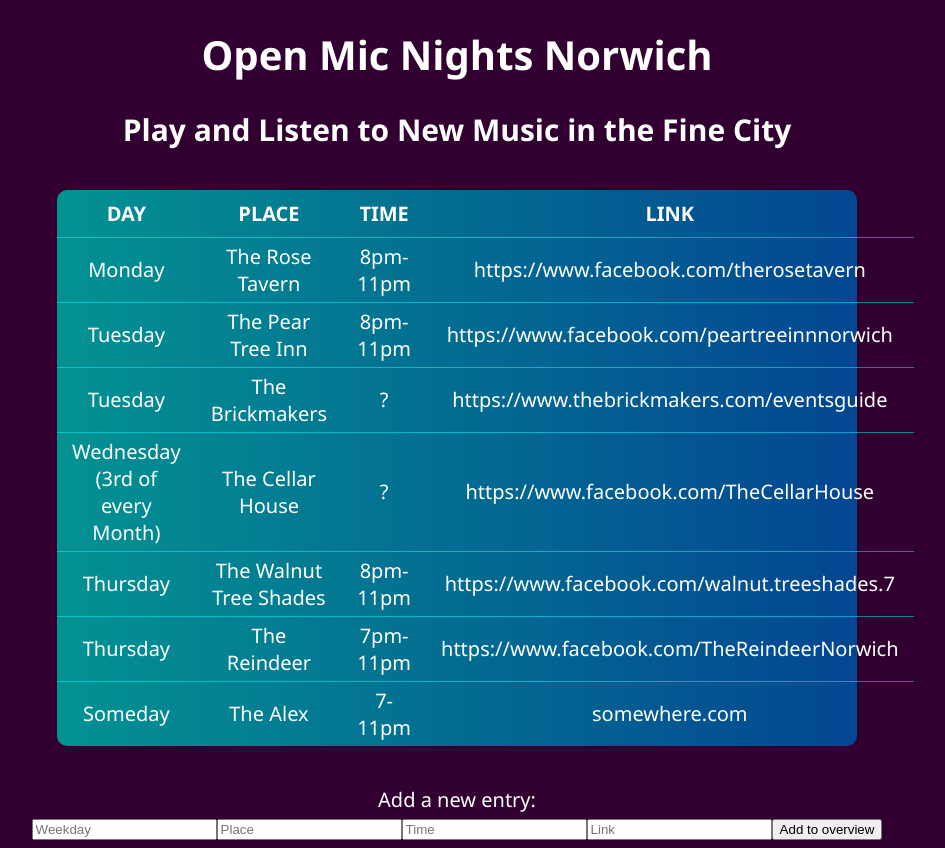
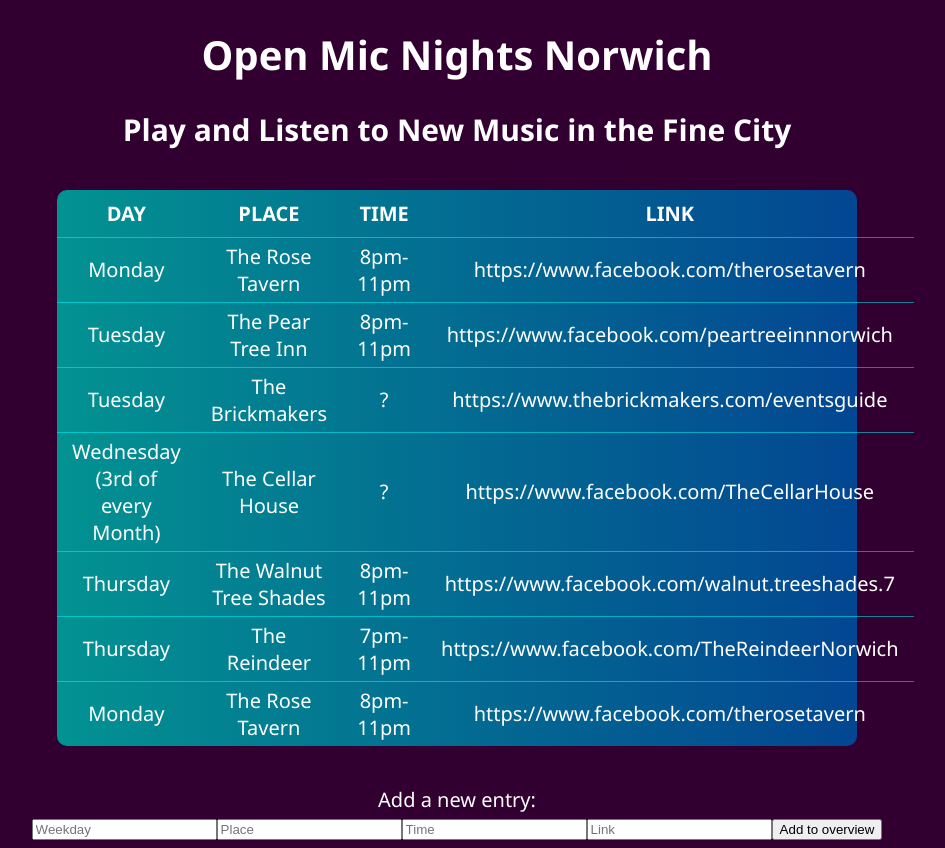
Before and after one commit to jonas-diete/norwich-open-mics, a React (Create React App) app: page / in a window 1280 px wide. Shown: the whole page, without its empty margins (183-1128 px from the left). Built offline with nearby package versions, Linux system fonts and the light colour scheme.

Commit message:
array of objects with all open mic info created

```diff
--- a/src/App.js
+++ b/src/App.js
@@ -5,7 +5,44 @@
 import './App.css';
 
 const App = () => {
-  const [openMics, setOpenMics] = useState({ day: 'Someday', place: 'The Alex', time: '7-11pm', link: 'somewhere.com' })
+  const [openMics, setOpenMics] = useState([
+    {
+      day: 'Monday',
+      place: 'The Rose Tavern',
+      time: '8pm-11pm',
+      link: 'https://www.facebook.com/therosetavern'
+    },
+    {
+      day: 'Tuesday',
+      place: 'The Pear Tree Inn',
+      time: '8pm-11pm',
+      link: 'https://www.facebook.com/peartreeinnnorwich'
+    },
+    {
+      day: 'Tuesday',
+      place: 'The Brickmakers',
+      time: '?',
+      link: 'https://www.thebrickmakers.com/eventsguide'
+    },
+    {
+      day: 'Wednesday (every 3rd of the Month)',
+      place: 'The Cellar House',
+      time: '?',
+      link: 'https://www.facebook.com/TheCellarHouse'
+    },
+    {
+      day: 'Thursday',
+      place: 'The Walnut Tree Shades',
+      time: '8pm-11pm',
+      link: 'https://www.facebook.com/walnut.treeshades.7'
+    },
+    {
+      day: 'Thursday',
+      place: 'The Reindeer',
+      time: '7pm-11pm',
+      link: 'https://www.facebook.com/TheReindeerNorwich'
+    },
+  ])
   return (
     <>
       <Header />
--- a/src/Overview.js
+++ b/src/Overview.js
@@ -46,10 +46,10 @@
         <td>https://www.facebook.com/TheReindeerNorwich</td>
       </tr>
       <tr>
-        <td>{openMics.day}</td>
-        <td>{openMics.place}</td>
-        <td>{openMics.time}</td>
-        <td>{openMics.link}</td>
+        <td>{openMics[0].day}</td>
+        <td>{openMics[0].place}</td>
+        <td>{openMics[0].time}</td>
+        <td>{openMics[0].link}</td>
       </tr>
     </table>
   );
```
